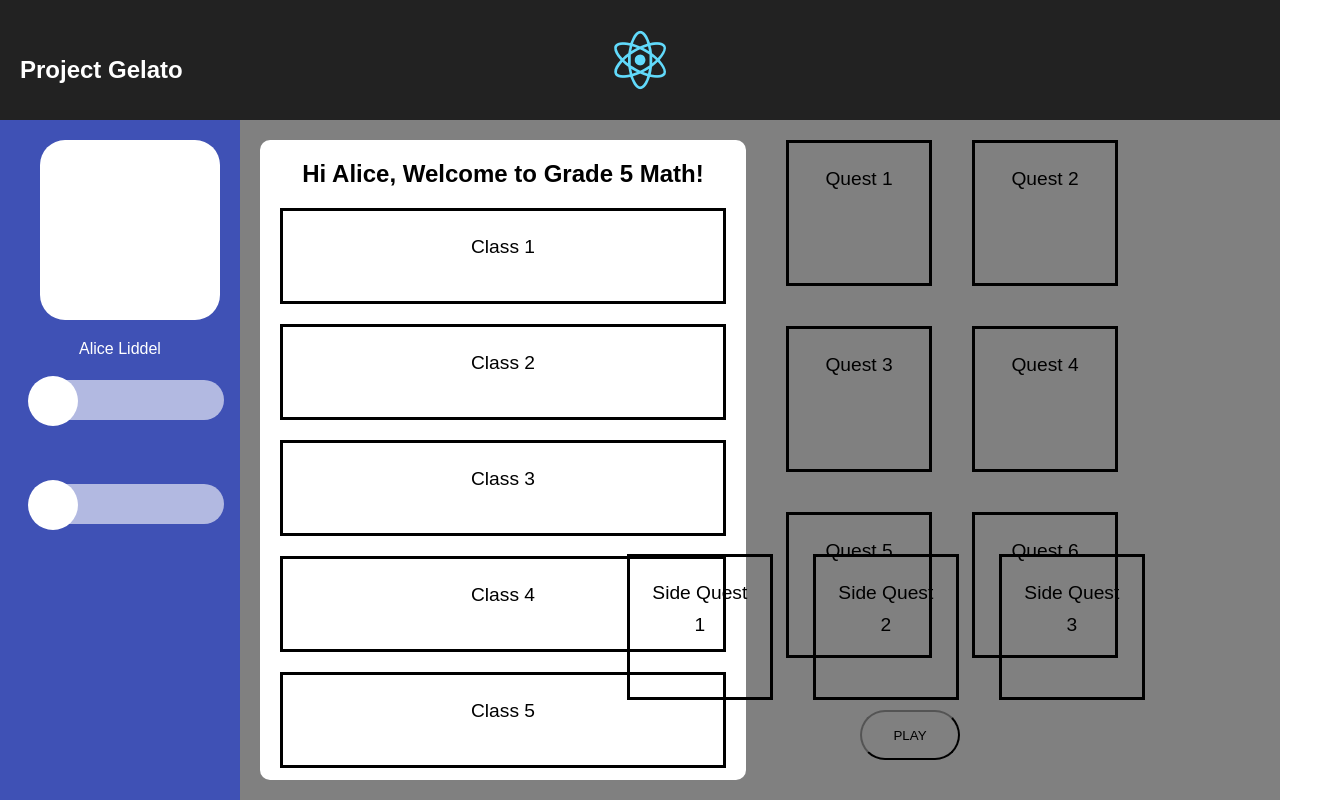
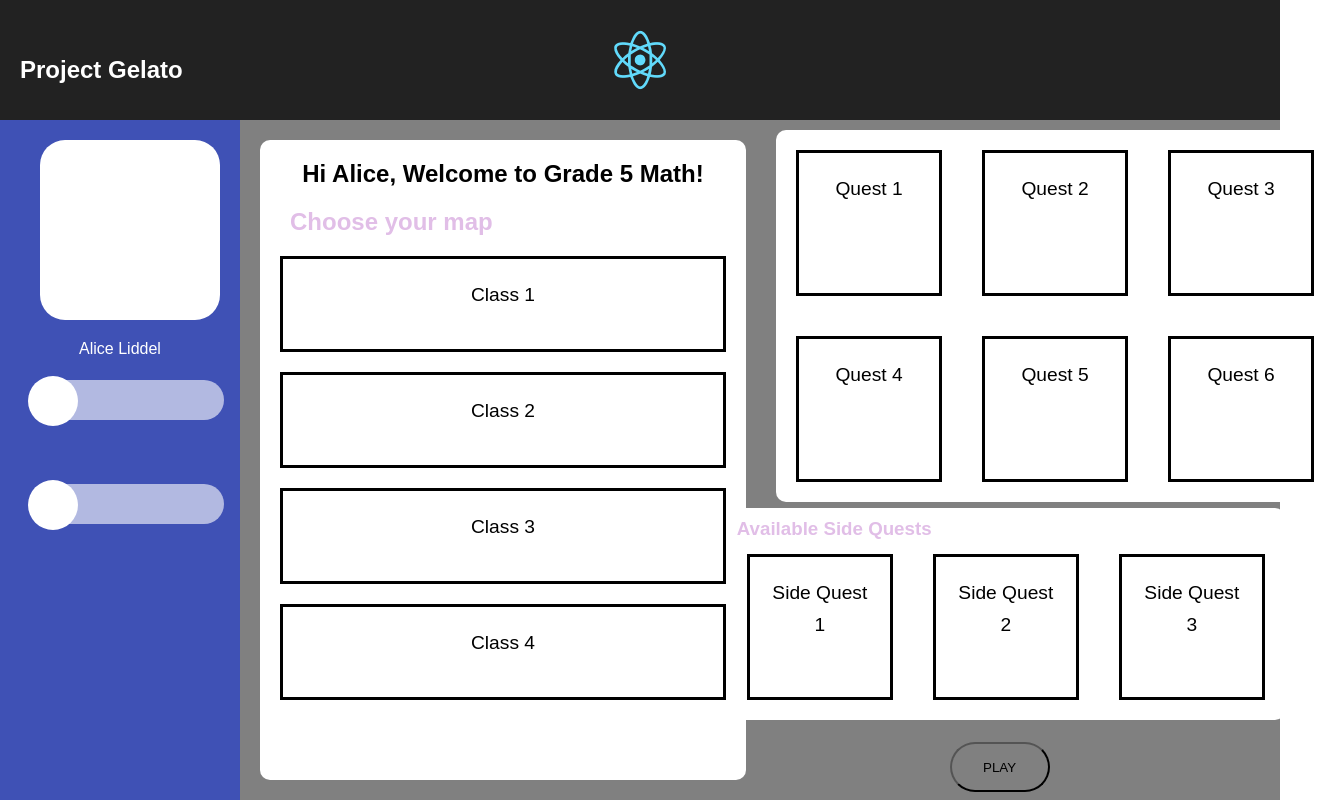
Before and after one commit to russellgoldman/Gelato, a React (Create React App) app in the folder client/: page / in a window 1280 px wide. Shown: the top 800 px of the page, 1336 px wide, since content can reach past the window. Built offline with nearby package versions, Linux system fonts and the light colour scheme.

Commit message:
edits made to components

```diff
--- a/client/src/App.css
+++ b/client/src/App.css
@@ -50,8 +50,8 @@
 
 .play-btn{
   position: absolute;
-  bottom: 5%;
-  right: 25%;
+  bottom: 1%;
+  right: 18%;
   width: 100px;
   height: 50px;
   background: none;
@@ -60,11 +60,11 @@
 
 .play-btn:hover{
   position: absolute;
-  bottom: 5%;
-  right: 25%;
+  bottom: 1%;
+  right: 18%;
   width: 100px;
   height: 50px;
-  background-color: green;
+  background: green;
   color: white;
   border-radius: 25px;
 }
--- a/client/src/components/quest-select/QuestSelect.css
+++ b/client/src/components/quest-select/QuestSelect.css
@@ -1,11 +1,15 @@
 .class-container {
     flex-grow: 2;
     max-height: 372px;
+    background-color: white;
+    margin: 10px;
+    border-radius: 10px;
   }
 
   .class-list-container{
     display: flex;
     flex-wrap: wrap;
+    width: 560px;
   }
 
   ul {
--- a/client/src/components/side-quest-select/SideQuestSelect.css
+++ b/client/src/components/side-quest-select/SideQuestSelect.css
@@ -1,6 +1,24 @@
+  .side-quest-container{
+  }
 
   .side-quest-list-container{
+    position: relative;
     display: flex;
+    background-color: white;
+    transform: translate(120px, 0px);
+    border-radius: 10px;
+    z-index: 1;
+  }
+
+  .side-quest-container h3{
+    position: relative;
+    background-color: white;
+    transform: translate(120px, 35px);
+    border-radius: 10px;
+    z-index: 2;
+    text-align: left;
+    padding: 10px;
+    color: #e1bee7;
   }
 
   ul {
--- a/client/src/components/side-quest-select/SideQuestSelect.js
+++ b/client/src/components/side-quest-select/SideQuestSelect.js
@@ -6,6 +6,9 @@ class SideQuestSelect extends Component {
   render() {
     return (
       <div className='side-quest-container'>
+        <div>
+          <h3>Available Side Quests</h3>
+        </div>
         <ul className='side-quest-list-container'>
           <li className='side-quest-item'>Side Quest 1</li>
           <li className='side-quest-item'>Side Quest 2</li>
--- a/client/src/components/student-class-select/StudentClassSelect.css
+++ b/client/src/components/student-class-select/StudentClassSelect.css
@@ -5,6 +5,12 @@
   height: 80vh;
   margin: 20px;
   border-radius: 10px;
+}
+
+.student-class-container .map-title{
+  color: #e1bee7;
+  text-align: left;
+  padding-left: 30px;
 }
 
 ul {
--- a/client/src/components/student-class-select/StudentClassSelect.js
+++ b/client/src/components/student-class-select/StudentClassSelect.js
@@ -7,12 +7,12 @@ class StudentClassSelect extends Component {
     return (
       <div className='student-class-container'>
         <h2>Hi Alice, Welcome to Grade 5 Math!</h2>
+        <h2 className='map-title'>Choose your map</h2>
         <ul>
           <li>Class 1</li>
           <li>Class 2</li>
           <li>Class 3</li>
           <li>Class 4</li>
-          <li>Class 5</li>
         </ul>
       </div>
     );
```
